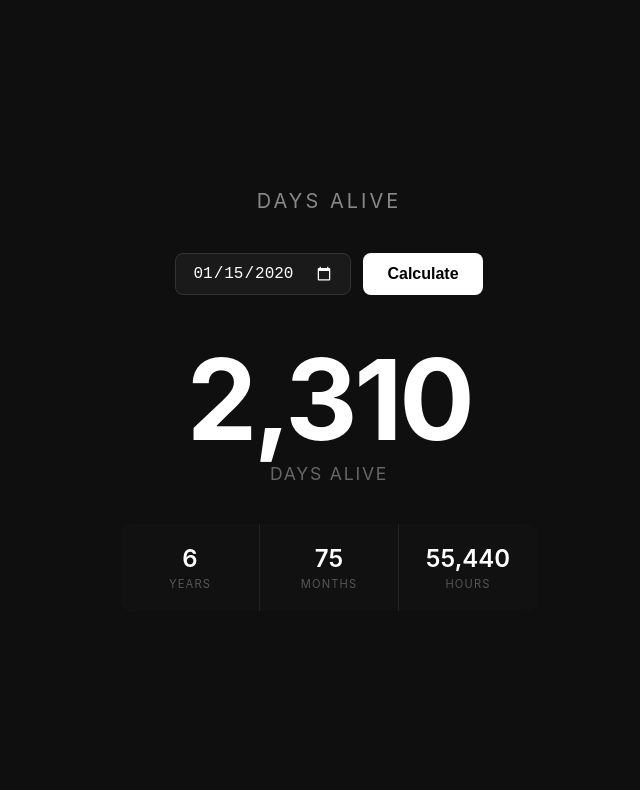
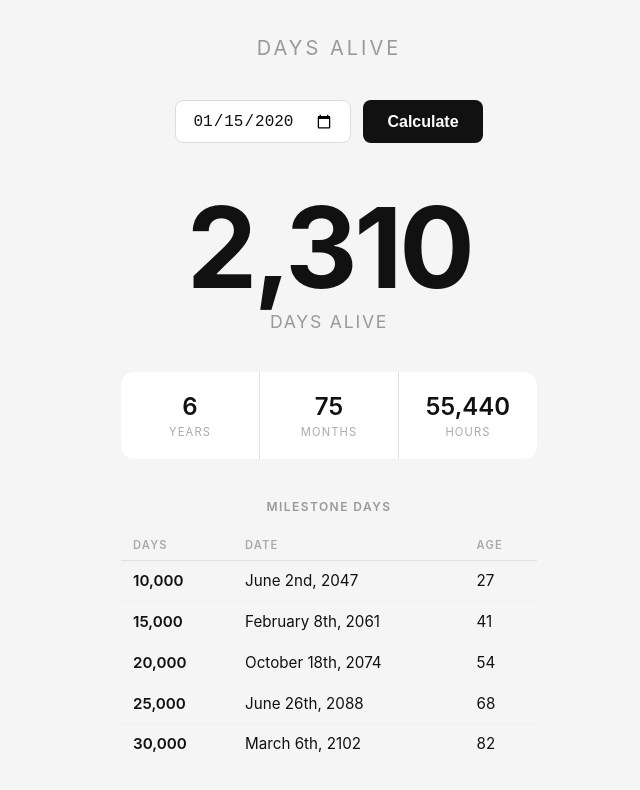
Before and after one commit to imrodmartin/days-alive, a plain HTML site: page index.html in a window 1280 px wide. Both pictures are taken after typing "2020-01-15" into the empty fields and a click on the button "Calculate". Shown: the whole page, without its empty margins (311-951 px from the left). Drawn offline with Linux system fonts and the light colour scheme.

Commit message:
updated code

```diff
--- a/index.html
+++ b/index.html
@@ -5,208 +5,99 @@
   <meta name="viewport" content="width=device-width, initial-scale=1.0" />
   <title>Days Alive</title>
   <style>
-    * {
-      margin: 0;
-      padding: 0;
-      box-sizing: border-box;
-    }
-
-    body {
-      min-height: 100vh;
-      display: flex;
-      align-items: center;
-      justify-content: center;
-      background: #0f0f0f;
-      font-family: -apple-system, BlinkMacSystemFont, 'Segoe UI', sans-serif;
-      color: #fff;
-    }
-
-    .container {
-      text-align: center;
-      padding: 2rem;
-      max-width: 480px;
-      width: 100%;
-    }
-
-    h1 {
-      font-size: 1.25rem;
-      font-weight: 400;
-      letter-spacing: 0.15em;
-      text-transform: uppercase;
-      color: #888;
-      margin-bottom: 2.5rem;
-    }
-
-    .input-row {
-      display: flex;
-      gap: 0.75rem;
-      justify-content: center;
-      margin-bottom: 3rem;
-    }
-
-    input[type="date"] {
-      background: #1a1a1a;
-      border: 1px solid #333;
-      border-radius: 8px;
-      color: #fff;
-      font-size: 1rem;
-      padding: 0.65rem 1rem;
-      outline: none;
-      transition: border-color 0.2s;
-      color-scheme: dark;
-    }
-
-    input[type="date"]:focus {
-      border-color: #555;
-    }
-
-    button {
-      background: #fff;
-      border: none;
-      border-radius: 8px;
-      color: #000;
-      cursor: pointer;
-      font-size: 1rem;
-      font-weight: 600;
-      padding: 0.65rem 1.5rem;
-      transition: opacity 0.2s;
-    }
-
-    button:hover {
-      opacity: 0.85;
-    }
-
-    .result {
-      display: none;
-    }
-
-    .result.visible {
-      display: block;
-    }
-
-    .days-number {
-      font-size: clamp(4rem, 18vw, 7rem);
-      font-weight: 700;
-      line-height: 1;
-      letter-spacing: -0.03em;
-      margin-bottom: 0.5rem;
-    }
-
-    .days-label {
-      font-size: 1.1rem;
-      color: #666;
-      letter-spacing: 0.1em;
-      text-transform: uppercase;
-      margin-bottom: 2.5rem;
-    }
-
-    .stats {
-      display: grid;
-      grid-template-columns: 1fr 1fr 1fr;
-      gap: 1px;
-      background: #222;
-      border-radius: 12px;
-      overflow: hidden;
-    }
-
-    .stat {
-      background: #111;
-      padding: 1.25rem 0.75rem;
-    }
-
-    .stat-value {
-      font-size: 1.5rem;
-      font-weight: 600;
-      margin-bottom: 0.25rem;
-    }
-
-    .stat-label {
-      font-size: 0.7rem;
-      color: #555;
-      text-transform: uppercase;
-      letter-spacing: 0.1em;
-    }
-
-    .error {
-      color: #e55;
-      font-size: 0.9rem;
-      margin-top: -1.5rem;
-      margin-bottom: 1.5rem;
-      display: none;
-    }
-
-    .error.visible {
-      display: block;
-    }
+    * { margin: 0; padding: 0; box-sizing: border-box; }
+    body { min-height: 100vh; display: flex; align-items: center; justify-content: center; background: #f5f5f5; font-family: -apple-system, BlinkMacSystemFont, 'Segoe UI', sans-serif; color: #111; }
+    .container { text-align: center; padding: 2rem; max-width: 480px; width: 100%; }
+    h1 { font-size: 1.25rem; font-weight: 400; letter-spacing: 0.15em; text-transform: uppercase; color: #999; margin-bottom: 2.5rem; }
+    .input-row { display: flex; gap: 0.75rem; justify-content: center; margin-bottom: 3rem; }
+    input[type="date"] { background: #fff; border: 1px solid #ddd; border-radius: 8px; color: #111; font-size: 1rem; padding: 0.65rem 1rem; outline: none; transition: border-color 0.2s; color-scheme: light; }
+    input[type="date"]:focus { border-color: #aaa; }
+    button { background: #111; border: none; border-radius: 8px; color: #fff; cursor: pointer; font-size: 1rem; font-weight: 600; padding: 0.65rem 1.5rem; transition: opacity 0.2s; }
+    button:hover { opacity: 0.85; }
+    .result { display: none; }
+    .result.visible { display: block; }
+    .days-number { font-size: clamp(4rem, 18vw, 7rem); font-weight: 700; line-height: 1; letter-spacing: -0.03em; margin-bottom: 0.5rem; }
+    .days-label { font-size: 1.1rem; color: #999; letter-spacing: 0.1em; text-transform: uppercase; margin-bottom: 2.5rem; }
+    .stats { display: grid; grid-template-columns: 1fr 1fr 1fr; gap: 1px; background: #e0e0e0; border-radius: 12px; overflow: hidden; }
+    .stat { background: #fff; padding: 1.25rem 0.75rem; }
+    .stat-value { font-size: 1.5rem; font-weight: 600; margin-bottom: 0.25rem; }
+    .stat-label { font-size: 0.7rem; color: #aaa; text-transform: uppercase; letter-spacing: 0.1em; }
+    .error { color: #e55; font-size: 0.9rem; margin-top: -1.5rem; margin-bottom: 1.5rem; display: none; }
+    .error.visible { display: block; }
+    .milestones { margin-top: 2.5rem; }
+    .milestones-title { font-size: 0.75rem; font-weight: 600; letter-spacing: 0.12em; text-transform: uppercase; color: #999; margin-bottom: 1rem; }
+    table { width: 100%; border-collapse: collapse; font-size: 0.95rem; }
+    thead th { font-size: 0.7rem; font-weight: 600; letter-spacing: 0.1em; text-transform: uppercase; color: #aaa; padding: 0.5rem 0.75rem; border-bottom: 1px solid #e0e0e0; text-align: left; }
+    tbody tr { border-bottom: 1px solid #f0f0f0; }
+    tbody tr:last-child { border-bottom: none; }
+    tbody tr.past td { color: #bbb; }
+    tbody tr.future td { color: #111; }
+    td { padding: 0.65rem 0.75rem; text-align: left; }
+    td:first-child { font-weight: 600; }
   </style>
 </head>
 <body>
   <div class="container">
     <h1>Days Alive</h1>
-
     <div class="input-row">
       <input type="date" id="dob" />
       <button onclick="calculate()">Calculate</button>
     </div>
-
     <p class="error" id="error">Please enter a valid birthdate.</p>
-
     <div class="result" id="result">
       <div class="days-number" id="days-number"></div>
       <div class="days-label">days alive</div>
       <div class="stats">
-        <div class="stat">
-          <div class="stat-value" id="years"></div>
-          <div class="stat-label">Years</div>
-        </div>
-        <div class="stat">
-          <div class="stat-value" id="months"></div>
-          <div class="stat-label">Months</div>
-        </div>
-        <div class="stat">
-          <div class="stat-value" id="hours"></div>
-          <div class="stat-label">Hours</div>
-        </div>
+        <div class="stat"><div class="stat-value" id="years"></div><div class="stat-label">Years</div></div>
+        <div class="stat"><div class="stat-value" id="months"></div><div class="stat-label">Months</div></div>
+        <div class="stat"><div class="stat-value" id="hours"></div><div class="stat-label">Hours</div></div>
+      </div>
+      <div class="milestones">
+        <div class="milestones-title">Milestone Days</div>
+        <table>
+          <thead><tr><th>Days</th><th>Date</th><th>Age</th></tr></thead>
+          <tbody id="milestones-body"></tbody>
+        </table>
       </div>
     </div>
   </div>
-
   <script>
     function calculate() {
       const dobInput = document.getElementById('dob');
       const errorEl = document.getElementById('error');
       const resultEl = document.getElementById('result');
-
       const dob = new Date(dobInput.value);
       const today = new Date();
       today.setHours(0, 0, 0, 0);
-
       errorEl.classList.remove('visible');
       resultEl.classList.remove('visible');
-
-      if (!dobInput.value || isNaN(dob.getTime()) || dob >= today) {
-        errorEl.classList.add('visible');
-        return;
-      }
-
+      if (!dobInput.value || isNaN(dob.getTime()) || dob >= today) { errorEl.classList.add('visible'); return; }
       const msPerDay = 1000 * 60 * 60 * 24;
       const days = Math.floor((today - dob) / msPerDay);
-
       const years = Math.floor(days / 365.25);
       const months = Math.floor(days / 30.44);
       const hours = days * 24;
-
       document.getElementById('days-number').textContent = days.toLocaleString();
       document.getElementById('years').textContent = years.toLocaleString();
       document.getElementById('months').textContent = months.toLocaleString();
       document.getElementById('hours').textContent = hours.toLocaleString();
-
+      const milestones = [10000, 15000, 20000, 25000, 30000];
+      const monthNames = ['January','February','March','April','May','June','July','August','September','October','November','December'];
+      const ordinal = n => { const s = ['th','st','nd','rd'], v = n % 100; return n + (s[(v-20)%10] || s[v] || s[0]); };
+      const tbody = document.getElementById('milestones-body');
+      tbody.innerHTML = '';
+      milestones.forEach(milestone => {
+        const milestoneDate = new Date(dob.getTime() + milestone * msPerDay);
+        const age = Math.floor(milestone / 365.25);
+        const label = `${monthNames[milestoneDate.getMonth()]} ${ordinal(milestoneDate.getDate())}, ${milestoneDate.getFullYear()}`;
+        const tr = document.createElement('tr');
+        tr.className = milestoneDate <= today ? 'past' : 'future';
+        tr.innerHTML = `<td>${milestone.toLocaleString()}</td><td>${label}</td><td>${age}</td>`;
+        tbody.appendChild(tr);
+      });
       resultEl.classList.add('visible');
     }
-
-    document.getElementById('dob').addEventListener('keydown', e => {
-      if (e.key === 'Enter') calculate();
-    });
+    document.getElementById('dob').addEventListener('keydown', e => { if (e.key === 'Enter') calculate(); });
   </script>
 </body>
 </html>
```
